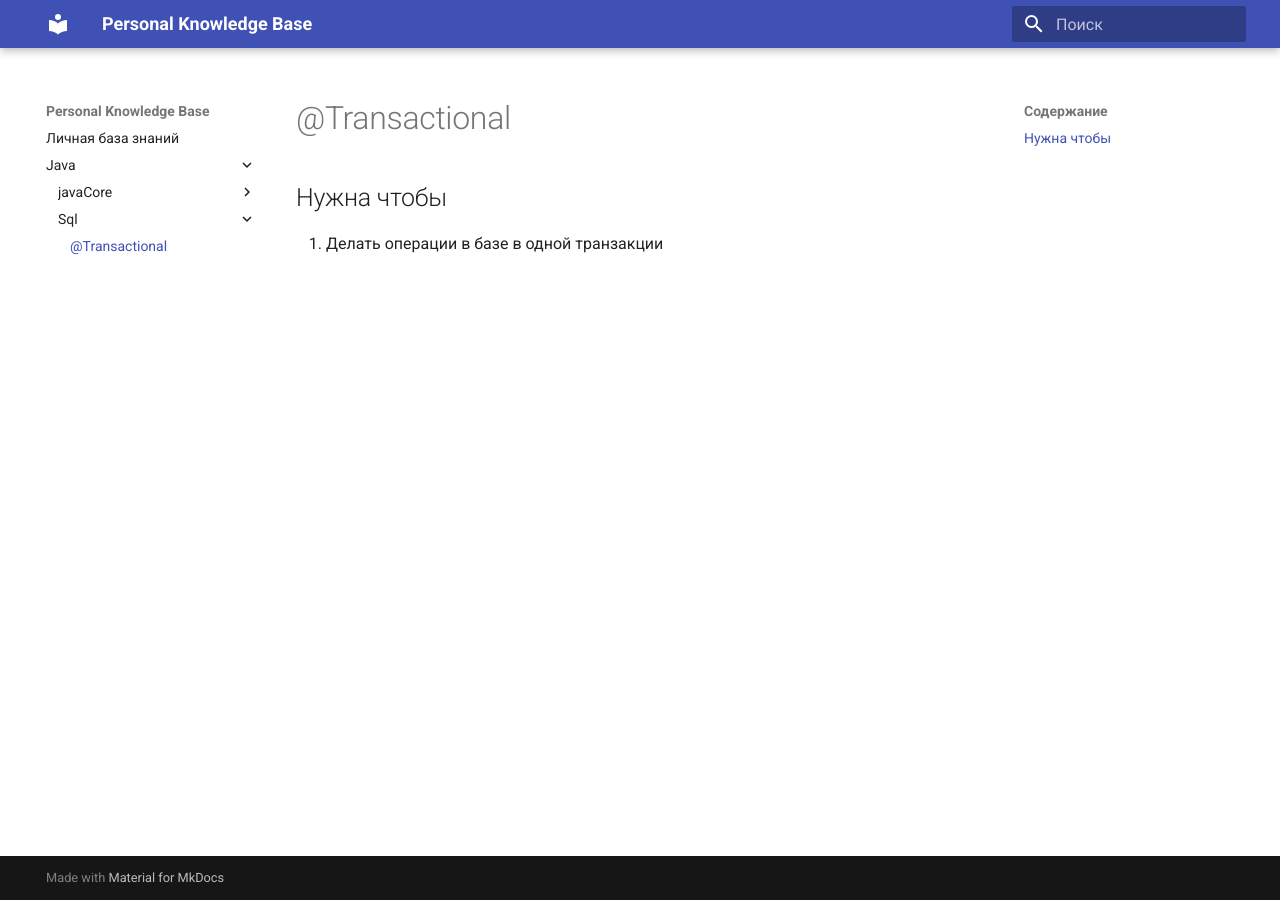
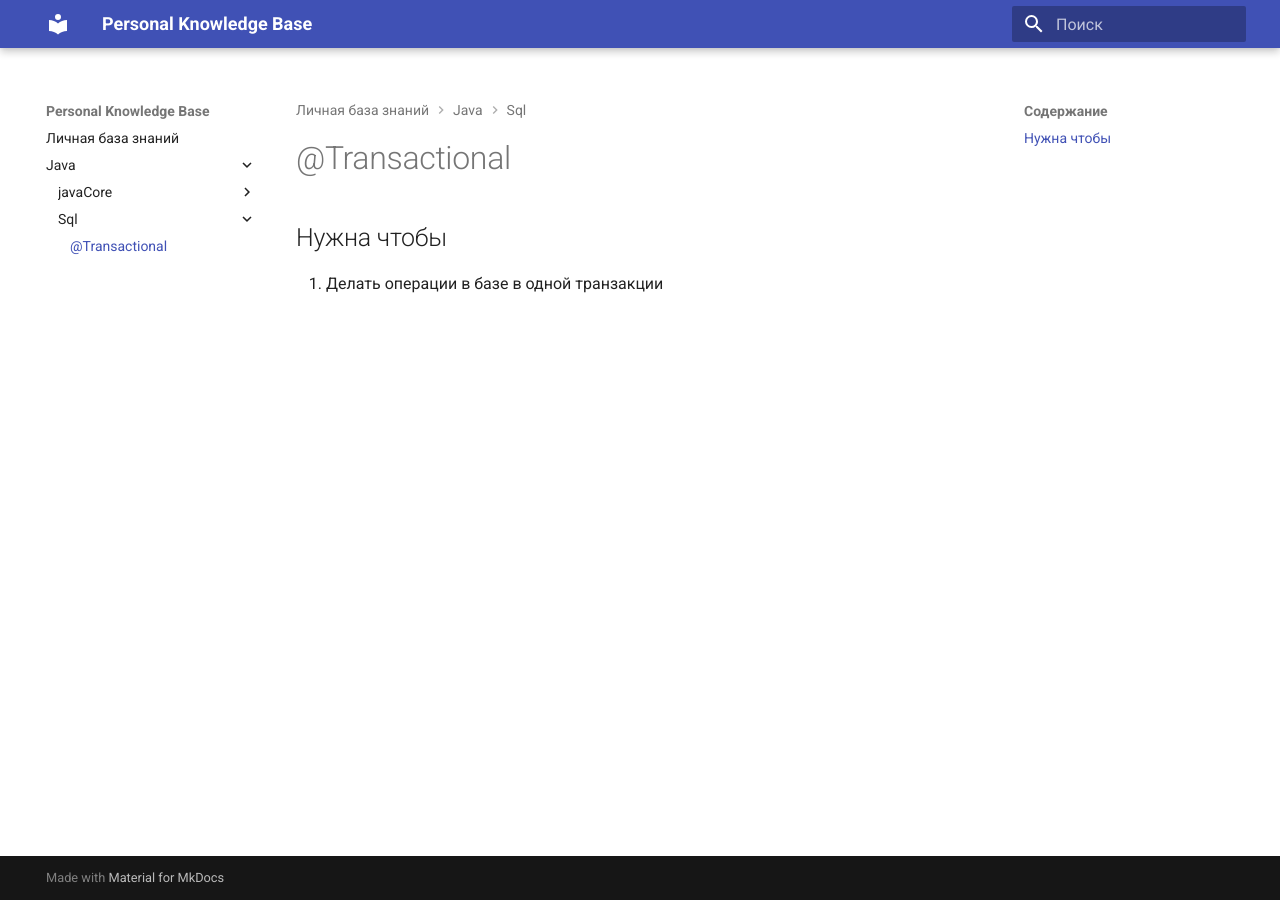
Before and after one commit to ionover/knowledgeBase, an MkDocs documentation site: the page built from docs/Java/sql/Transactional.md, in a window 1280 px wide. Built offline with MkDocs 1.6.1 and Material for MkDocs 9.7.7, drawn with Linux system fonts in a browser that asks for light colours.

Commit message:
firstPush

```diff
--- a/mkdocs.yml
+++ b/mkdocs.yml
@@ -1,11 +1,21 @@
 site_name: Personal Knowledge Base
-site_description: Личная база знаний
+site_description: Personal knowledge base
+site_url: https://ionover.github.io/knowledgeBase/
 docs_dir: docs
 site_dir: site
 
 theme:
   name: material
   language: ru
+  features:
+    - navigation.instant
+    - navigation.instant.progress
+    - navigation.path
+    - navigation.indexes
+    - navigation.top
+    - search.suggest
+    - search.highlight
+    - search.share
 
 plugins:
   - search
```
